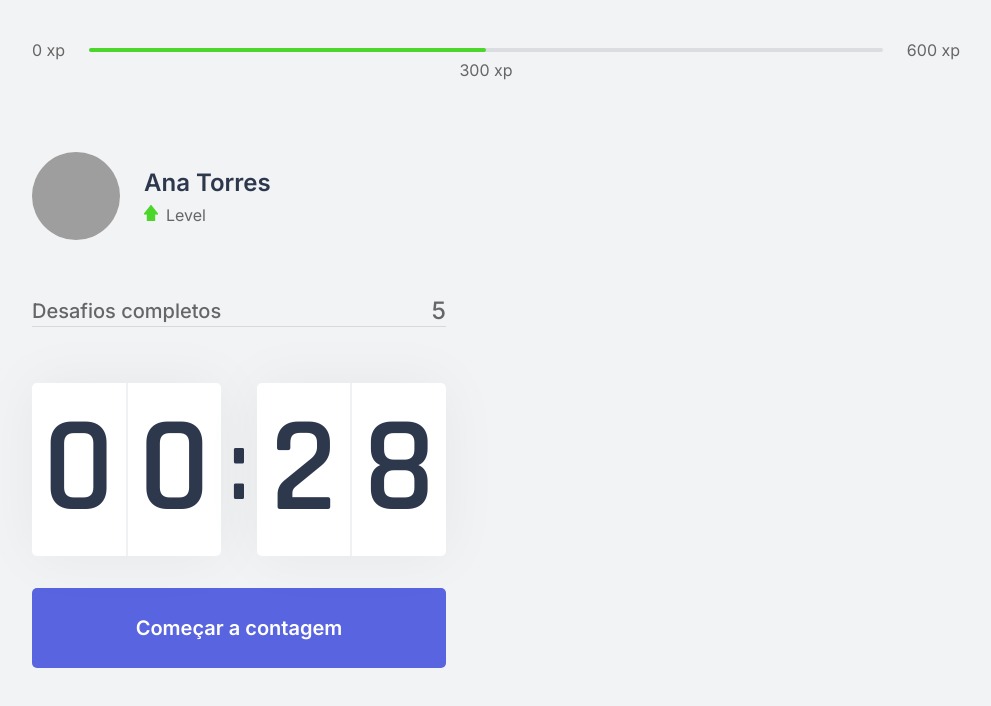
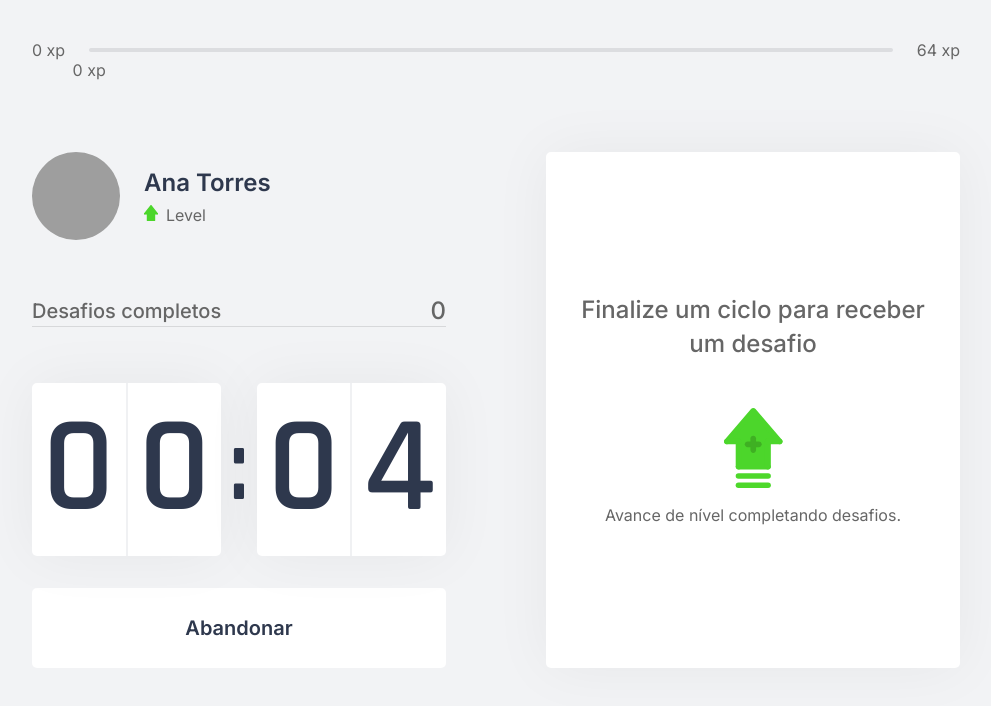
Before and after one commit to anabrtorres/timeup-nlw4, a Next.js app: page / in a window 1280 px wide. Both pictures are taken after a click on the button "Começar a contagem". Shown: the top 706 px of the page, without its empty margins (144-1135 px from the left). Built offline with nearby package versions, Linux system fonts and the light colour scheme; grey boxes are pictures that could not be loaded.

Commit message:
Changes from day 3 - Contexts

```diff
--- /dev/null
+++ b/challenges.json
@@ -0,0 +1,62 @@
+[
+  {
+    "type": "body",
+    "description": "Estique um de seus braços com a palma da mão virada para frente e puxe os dedos para cima por 10 segundos por mão.",
+    "amount": 80
+  },
+  {
+    "type": "body",
+    "description": "Estique seu braço contra o peito e puxe-o utilizando o outro braço por 10 segundos por braço.",
+    "amount": 60
+  },
+  {
+    "type": "body",
+    "description": "Puxe seu pescoço com a ajuda da mão para a direita e para a esquerda, permanecendo na posição por alguns segundos.",
+    "amount": 70
+  },
+  {
+    "type": "body",
+    "description": "Com as duas mãos na parte de trás da cabeça, leve-a para baixo, alongando a parte de trás da região.",
+    "amount": 60
+  },
+  {
+    "type": "body",
+    "description": "Cruze as pernas e desça com as mãos esticadas em direção ao chão. Repita o movimento com a outra perna na frente.",
+    "amount": 100
+  },
+  {
+    "type": "body",
+    "description": "Sentado, abra as pernas e tente encostar as palmas das mãos no chão, repita 3 vezes por 5 segundos.",
+    "amount": 80
+  },
+  {
+    "type": "body",
+    "description": "Puxe o joelho de encontro ao peito e segure, troque de perna após 10 segundos.",
+    "amount": 50
+  },
+  {
+    "type": "body",
+    "description": "Sentado, cruze uma perna e incline seu tronco à frente, troque de perna após 10 segundos.",
+    "amount": 80
+  },
+  {
+    "type": "eye",
+    "description": "Sentado, feche os olhos e cubra-os com as palmas da mão durante 2 minutos, depois abra normalmente.",
+    "amount": 90
+  },
+  {
+    "type": "eye",
+    "description": "Em algum ambiente aberto, olhe o mais longe que puder em quatro direções por 3s, mexa apenas os olhos. Repita 3 vezes.",
+    "amount": 140
+  },
+  {
+    "type": "eye",
+    "description": "Usando os polegares, massage a área abaixo das sobrancelhas em movimentos circulares por 15 segundos.",
+    "amount": 70
+  },
+  {
+    "type": "body",
+    "description": "Em pé, gire a cintura o máximo que puder para a esquerda, segure por cinco segundos. Repita para a direita.",
+    "amount": 90
+  }
+]
--- /dev/null
+++ b/src/components/ChallengeBox.tsx
@@ -0,0 +1,42 @@
+import { useContext } from 'react';
+import { ChallengeContext } from '../contexts/ChallengeContext';
+import styles from '../styles/components/ChallengeBox.module.css';
+
+export function ChallengeBox() {
+  const { activeChallenge, resetChallenge } = useContext(ChallengeContext);
+
+  return (
+    <div className={styles.challengeBoxContainer}>
+      {activeChallenge ? (
+        <div className={styles.challengeActive}>
+          <header>Ganhe {activeChallenge.amount} xp</header>
+          <main>
+            <img src={`icons/${activeChallenge.type}.svg`} alt="" />
+            <strong>Novo desafio</strong>
+            <p>{activeChallenge.description}</p>
+          </main>
+          <footer>
+            <button
+              type="button"
+              className={styles.challengeFailedButton}
+              onClick={resetChallenge}
+            >
+              Falhei
+            </button>
+            <button type="button" className={styles.challengeSucceededButton}>
+              Completei
+            </button>
+          </footer>
+        </div>
+      ) : (
+        <div className={styles.challengeNotActive}>
+          <strong>Finalize um ciclo para receber um desafio</strong>
+          <p>
+            <img src="icons/level-up.svg" alt="Level Up" />
+            Avance de nível completando desafios.
+          </p>
+        </div>
+      )}
+    </div>
+  );
+}
--- a/src/components/CompletedChalenges.tsx
+++ b/src/components/CompletedChalenges.tsx
@@ -1,10 +1,14 @@
+import { useContext } from 'react';
+import { ChallengeContext } from '../contexts/ChallengeContext';
 import styles from '../styles/components/CompletedChalenges.module.css';
 
 export function CompletedChalenges() {
+  const { challengesCompleted } = useContext(ChallengeContext);
+
   return (
     <div className={styles.completedChalengesContainer}>
       <span>Desafios completos</span>
-      <span>5</span>
+      <span>{challengesCompleted}</span>
     </div>
   );
 }
--- a/src/components/Countdown.tsx
+++ b/src/components/Countdown.tsx
@@ -1,9 +1,16 @@
 import { useState, useEffect } from 'react';
+import { useContext } from 'react';
+import { ChallengeContext } from '../contexts/ChallengeContext';
 import styles from '../styles/components/Countdown.module.css';
 
+let countdownTimeout: NodeJS.Timeout;
+
 export function Countdown() {
-  const [time, setTime] = useState(0.5  * 60);
-  const [active, setActive] = useState(false);
+  const { startNewChallenge } = useContext(ChallengeContext);
+
+  const [time, setTime] = useState(0.1 * 60);
+  const [isActive, setIsActive] = useState(false);
+  const [hasFinished, setHasFinished] = useState(false);
 
   const minutes = Math.floor(time / 60);
   const seconds = time % 60;
@@ -12,16 +19,26 @@
   const [secondLeft, secondRight] = String(seconds).padStart(2, '0').split('');
 
   function startCountdown() {
-    setActive(true);
+    setIsActive(true);
+  }
+
+  function resetCountdown() {
+    clearTimeout(countdownTimeout);
+    setIsActive(false);
+    setTime(0.1 * 60);
   }
 
   useEffect(() => {
-    if (active && time > 0) {
-      setTimeout(() => {
+    if (isActive && time > 0) {
+      countdownTimeout = setTimeout(() => {
         setTime(time - 1);
       }, 1000);
+    } else if (isActive && time == 0) {
+      setHasFinished(true);
+      setIsActive(false);
+      startNewChallenge();
     }
-  }, [active, time]);
+  }, [isActive, time]);
 
   return (
     <div>
@@ -37,6 +54,21 @@
         </div>
       </div>
 
+      {hasFinished ? (
+        <button disabled className={styles.countdownButton}>
+          Finalizado!
+        </button>
+      ) : (
+        <>
+          {isActive ? (
+            <button
+              type="button"
+              className={`${styles.countdownButton} ${styles.countdownButtonActive}`}
+              onClick={resetCountdown}
+            >
+              Abandonar
+            </button>
+          ) : (
             <button
               type="button"
               className={styles.countdownButton}
@@ -44,6 +76,9 @@
             >
               Começar a contagem
             </button>
+          )}
+        </>
+      )}
     </div>
   );
 }
--- a/src/components/ExperienceBar.tsx
+++ b/src/components/ExperienceBar.tsx
@@ -1,16 +1,28 @@
+import { useContext } from 'react';
+import { ChallengeContext } from '../contexts/ChallengeContext';
 import styles from '../styles/components/ExperienceBar.module.css';
 
 export function ExperienceBar() {
+  const { currentExperience, eperienceToNextLevel } = useContext(
+    ChallengeContext,
+  );
+
+  const percentToNextNevel =
+    Math.round(currentExperience * 100) / eperienceToNextLevel;
+
   return (
     <header className={styles.experienceBar}>
       <span>0 xp</span>
       <div>
-        <div style={{ width: '50%' }} />
-        <span className={styles.currentExperience} style={{ left: '50%' }}>
-          300 xp
+        <div style={{ width: `${percentToNextNevel}` }} />
+        <span
+          className={styles.currentExperience}
+          style={{ left: `${percentToNextNevel}` }}
+        >
+          {currentExperience} xp
         </span>
       </div>
-      <span>600 xp</span>
+      <span>{eperienceToNextLevel} xp</span>
     </header>
   );
 }
--- /dev/null
+++ b/src/contexts/ChallengeContext.tsx
@@ -0,0 +1,67 @@
+import { createContext, useState, ReactNode } from 'react';
+import challenges from '../../challenges.json';
+
+interface Challenge {
+  type: 'body' | 'eye';
+  description: string;
+  amount: number;
+}
+
+interface ChallengeContextData {
+  level: number;
+  currentExperience: number;
+  eperienceToNextLevel: number;
+  challengesCompleted: number;
+  activeChallenge: Challenge;
+  levelUp: () => void;
+  startNewChallenge: () => void;
+  resetChallenge: () => void;
+}
+
+interface ChallengeProviderProps {
+  children: ReactNode;
+}
+
+export const ChallengeContext = createContext({} as ChallengeContextData);
+
+export function ChallengeProvider({ children }: ChallengeProviderProps) {
+  const [level, setLevel] = useState(1);
+  const [currentExperience, setCurrentExperience] = useState(0);
+  const [challengesCompleted, setChallengesCompleted] = useState(0);
+
+  const [activeChallenge, setActiveChallenge] = useState(null);
+
+  const eperienceToNextLevel = Math.pow((level + 1) * 4, 2);
+
+  function levelUp() {
+    setLevel(level + 1);
+  }
+
+  function startNewChallenge() {
+    const randomChallengeIndex = Math.floor(Math.random() * challenges.length);
+    const challenge = challenges[randomChallengeIndex];
+
+    setActiveChallenge(challenge);
+  }
+
+  function resetChallenge() {
+    setActiveChallenge(null);
+  }
+
+  return (
+    <ChallengeContext.Provider
+      value={{
+        level,
+        currentExperience,
+        eperienceToNextLevel,
+        challengesCompleted,
+        activeChallenge,
+        levelUp,
+        startNewChallenge,
+        resetChallenge,
+      }}
+    >
+      {children}
+    </ChallengeContext.Provider>
+  );
+}
--- a/src/pages/_app.tsx
+++ b/src/pages/_app.tsx
@@ -1,7 +1,13 @@
 import '../styles/global.css';
 
+import { ChallengeProvider } from '../contexts/ChallengeContext';
+
 function MyApp({ Component, pageProps }) {
-  return <Component {...pageProps} />;
+  return (
+    <ChallengeProvider>
+      <Component {...pageProps} />
+    </ChallengeProvider>
+  );
 }
 
 export default MyApp;
--- a/src/pages/index.tsx
+++ b/src/pages/index.tsx
@@ -1,11 +1,12 @@
+import Head from 'next/head';
+
 import { CompletedChalenges } from '../components/CompletedChalenges';
 import { Countdown } from '../components/Countdown';
 import { ExperienceBar } from '../components/ExperienceBar';
 import { Profile } from '../components/Profile';
 
-import Head from 'next/head';
-
 import styles from '../styles/pages/Home.module.css';
+import { ChallengeBox } from '../components/ChallengeBox';
 
 export default function Home() {
   return (
@@ -22,7 +23,9 @@
           <CompletedChalenges />
           <Countdown />
         </div>
-        <div></div>
+        <div>
+          <ChallengeBox />
+        </div>
       </section>
     </div>
   );
--- /dev/null
+++ b/src/styles/components/ChallengeBox.module.css
@@ -0,0 +1,110 @@
+.challengeBoxContainer {
+  height: 100%;
+
+  background-color: var(--white);
+  border-radius: 5px;
+  box-shadow: 0 0 60px rgba(0, 0, 0, 0.05);
+  padding: 1.5rem 2rem;
+
+  display: flex;
+  flex-direction: column;
+  align-items: center;
+  justify-content: center;
+
+  text-align: center;
+}
+
+.challengeNotActive {
+  display: flex;
+  flex-direction: column;
+  align-items: center;
+}
+
+.challengeNotActive strong {
+  font-size: 1.5rem;
+  font-weight: 500;
+  line-height: 1.4;
+}
+
+.challengeNotActive p {
+  display: flex;
+  flex-direction: column;
+  align-items: center;
+  line-height: 1.4;
+  min-width: 70%;
+  margin-top: 3rem;
+}
+
+.challengeNotActive p img {
+  margin-bottom: 1rem;
+}
+
+.challengeActive {
+  height: 100%;
+
+  display: flex;
+  flex-direction: column;
+}
+
+.challengeActive header {
+  color: var(--blue);
+  font-weight: 600;
+  font-size: 1.25rem;
+  padding: 0 2rem 1.5rem;
+  border-bottom: 1px solid var(--grey-line);
+}
+
+.challengeActive main {
+  flex: 1;
+  display: flex;
+  flex-direction: column;
+  align-items: center;
+  justify-content: center;
+}
+
+.challengeActive main strong {
+  font-size: 2rem;
+  font-weight: 600;
+  color: var(--title);
+  margin: 1.5rem 0 1rem;
+}
+
+.challengeActive main p {
+  line-height: 1.5;
+}
+
+.challengeActive footer {
+  display: grid;
+  grid-template-columns: 1fr 1fr;
+  gap: 1rem;
+}
+
+.challengeActive footer button {
+  height: 3rem;
+
+  display: flex;
+  align-items: center;
+  justify-content: center;
+
+  border: 0;
+  border-radius: 5px;
+
+  color: var(--white);
+
+  font-size: 1rem;
+  font-weight: 600;
+
+  transition: filter 0.2s;
+}
+
+.challengeActive footer button.challengeFailedButton {
+  background-color: var(--red);
+}
+
+.challengeActive footer button.challengeSucceededButton {
+  background-color: var(--green);
+}
+
+.challengeActive footer button:hover {
+  filter: brightness(0.9);
+}
--- a/src/styles/components/Countdown.module.css
+++ b/src/styles/components/Countdown.module.css
@@ -58,6 +58,22 @@
   transition: background-color 0.2s;
 }
 
-.countdownButton:hover {
+.countdownButton:not(:disabled):hover {
   background-color: var(--blue-dark);
 }
+
+.countdownButtonActive {
+  background-color: var(--white);
+  color: var(--title);
+}
+
+.countdownButtonActive:not(:disabled):hover {
+  background-color: var(--red);
+  color: var(--white);
+}
+
+.countdownButton:disabled {
+  background-color: var(--white);
+  color: var(--text);
+  cursor: not-allowed;
+}
```
Also changed, not shown: 1 other file (tests, documents, lock files or other folders). Lines whose indentation alone changed are shown as unchanged.
